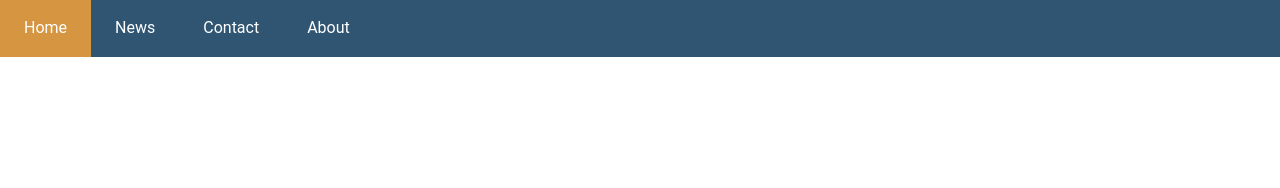
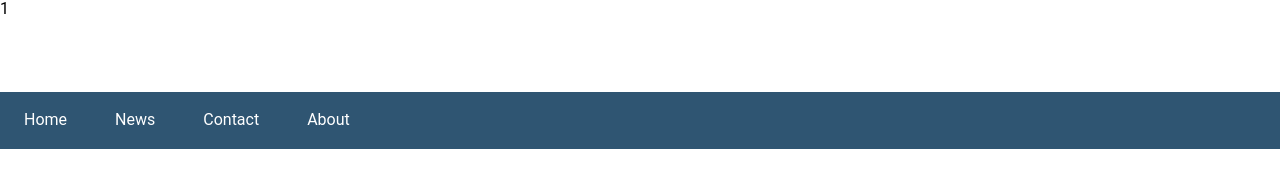
Before and after one commit to halilguler/css-organization, a website: page app/index.html in a window 1280 px wide. Drawn offline with Linux system fonts and the light colour scheme.

Commit message:
count-to-five

```diff
--- a/app/index.html
+++ b/app/index.html
@@ -6,7 +6,13 @@
     <link rel="stylesheet" type="text/css" href="temp/styles/styles.css">
 </head>
 <body>
-
+    <ul>
+        <li>1</li>
+        <li></li>
+        <li></li>
+        <li></li>
+        <li></li>
+    </ul>
     <div class="container">
         <header>
             <div class="menu">
```
